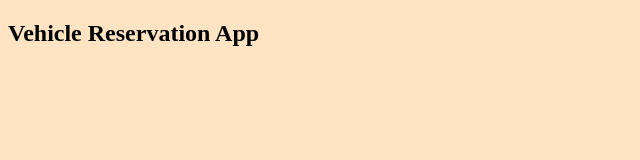
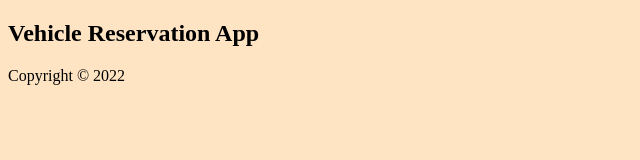
Before and after one commit to wuletawwonte/vehicle-reservation-app, a plain HTML site: page index.html in a window 1280 px wide. Shown: the whole page, without its empty margins (0-640 px from the left). Drawn offline with Linux system fonts and the light colour scheme.

Commit message:
Add footer without the styling

```diff
--- a/index.html
+++ b/index.html
@@ -1 +1 @@
-<!doctype html><html lang="en"><head><meta charset="UTF-8"><meta http-equiv="X-UA-Compatible" content="IE=edge"><meta name="viewport" content="width=device-width,initial-scale=1"><title>Vehicle Reservation App</title><script defer="defer" src="index.bundle.js"></script></head><body><h2>Vehicle Reservation App</h2></body></html>
+<!doctype html><html lang="en"><head><meta charset="UTF-8"><meta http-equiv="X-UA-Compatible" content="IE=edge"><meta name="viewport" content="width=device-width,initial-scale=1"><title>Vehicle Reservation App</title><script defer="defer" src="index.bundle.js"></script></head><body><h2>Vehicle Reservation App</h2><footer><p>Copyright &#xa9; 2022</p></footer></body></html>
```
